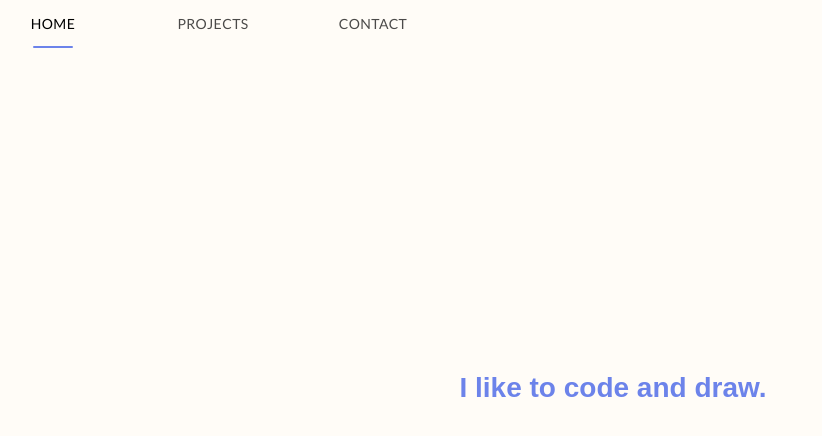
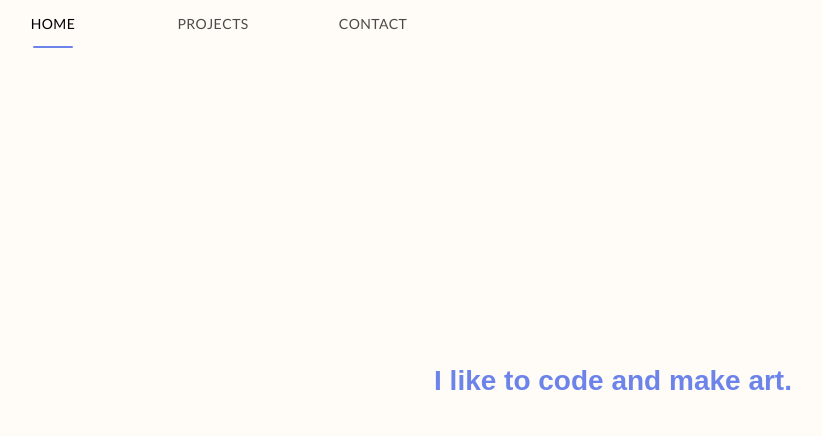
Before and after one commit to ryanPaul07/Personal_Website, a React (Create React App) app: page / in a window 1280 px wide. Shown: the top 436 px of the page, without its empty margins (27-849 px from the left). Built offline with nearby package versions, Linux system fonts and the light colour scheme.

Commit message:
updated home page

```diff
--- a/src/components/Home.js
+++ b/src/components/Home.js
@@ -1,6 +1,6 @@
 import React from 'react';
 import '../App.css';
-import { Container, Card, CardContent } from '@material-ui/core';
+import { Container, Card, CardContent, Button } from '@material-ui/core';
 import image from '../resources/Movie-App.gif'
 
 function Home() {
@@ -8,7 +8,10 @@ function Home() {
     <Container maxWidth="md">
       <div className="page-styling" id="home-page">
         {/* <p className="main-heading" style={{color: '#6c83ea'}}>Ryan Paul</p> */}
-        <div style={{fontWeight: "bold", color: '#6c83ea', display: "flex", margin: "10px 10px 10px 10px", fontSize: "0.8em"}}>I like to code and draw.</div>
+        <div style={{fontWeight: "bold", color: '#6c83ea', display: "flex", margin: "10px 10px 25px 10px", fontSize: "0.8em"}}>I like to code and make art.</div>
+        {/* <Button variant="outlined" color="secondary">
+          Resume
+        </Button> */}
         {/* <Card className="card-styling">
           <CardContent className="card-box-styling">
             <img className="card-img-styling" src={image} alt="Image of me"/>
```
